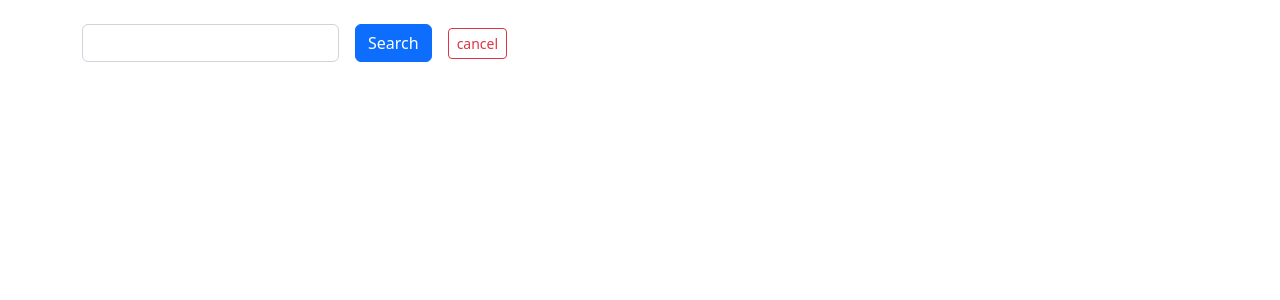
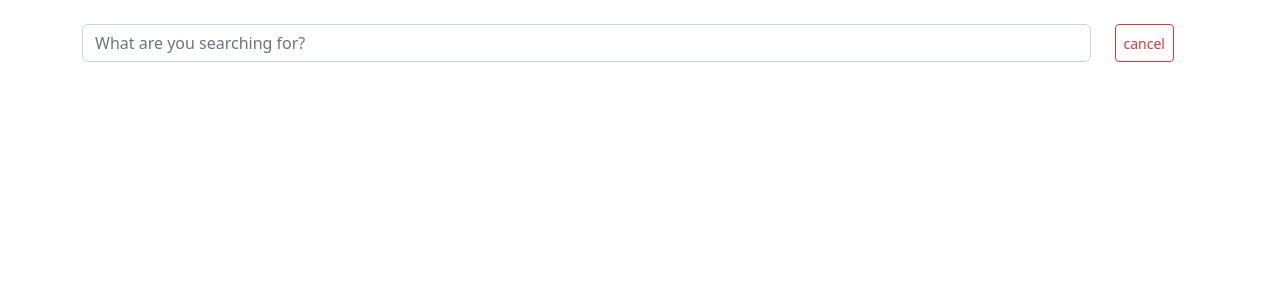
Before and after one commit to shehab0717/react-tasks, a React (Create React App) app in the folder books/: page / in a window 1280 px wide. Both pictures are taken after a click on the button "+Book". Shown: the top 300 px of the page. Built offline with nearby package versions, Linux system fonts and the light colour scheme.

Commit message:
fetch data from api

```diff
--- a/books/src/components/Search.jsx
+++ b/books/src/components/Search.jsx
@@ -1,21 +1,24 @@
 import React from "react";
+import BookCard from "./BookCard";
 
 class Search extends React.Component {
     constructor() {
         super();
+        this.state = {
+            searchText: '',
+            results: []
+        }
+
+        this.textChanged = this.textChanged.bind(this);
+        this.timerId = null;
     }
 
     render() {
         return (
             <>
                 <div className="d-flex flex-row py-4">
-                    <div>
-                        <input className="form-control" type="text" name="" id="search-box" />
-                    </div>
-                    <div>
-                        <input className="btn btn-primary mx-3" type="submit" value="Search" />
-                        <button className="btn btn-sm btn-outline-danger" onClick={this.props.cancelSearch}>cancel</button>
-                    </div>
+                    <input placeholder="What are you searching for?" className="form-control" value={this.state.searchText} onChange={this.textChanged} type="text" name="" id="search-box" />
+                    <button className="btn btn-sm btn-outline-danger mx-4" onClick={this.props.cancelSearch}>cancel</button>
                 </div>
                 <div className="search-results">
 
@@ -23,6 +26,38 @@ class Search extends React.Component {
             </>
         );
     }
+
+    fetchData(keyword) {
+        fetch(`http://openlibrary.org/search.json?q=${keyword}`)
+            .then((response) => response.json())
+            .then(
+                (data) => {
+                    const books = this.mapResults(data.docs);
+                    this.setState({ results: books });
+                }
+            )
+    }
+
+    mapResults(results) {
+        const booksWithCover = results.filter(results => results.has_fulltext);
+        const ret = booksWithCover.map(
+            result => {
+                return {
+                    title: result.title,
+                    cover: `https://covers.openlibrary.org/b/id/${result.cover_i}.jpg`
+                }
+            }
+        )
+        return ret;
+    }
+    textChanged(event) {
+        this.setState({ searchText: event.target.value });
+        clearTimeout(this.timerId);
+        this.timerId = setTimeout(() => {
+            this.fetchData(this.state.searchText);
+        }, 1000)
+
+    }
 }
 
 export default Search;
```
